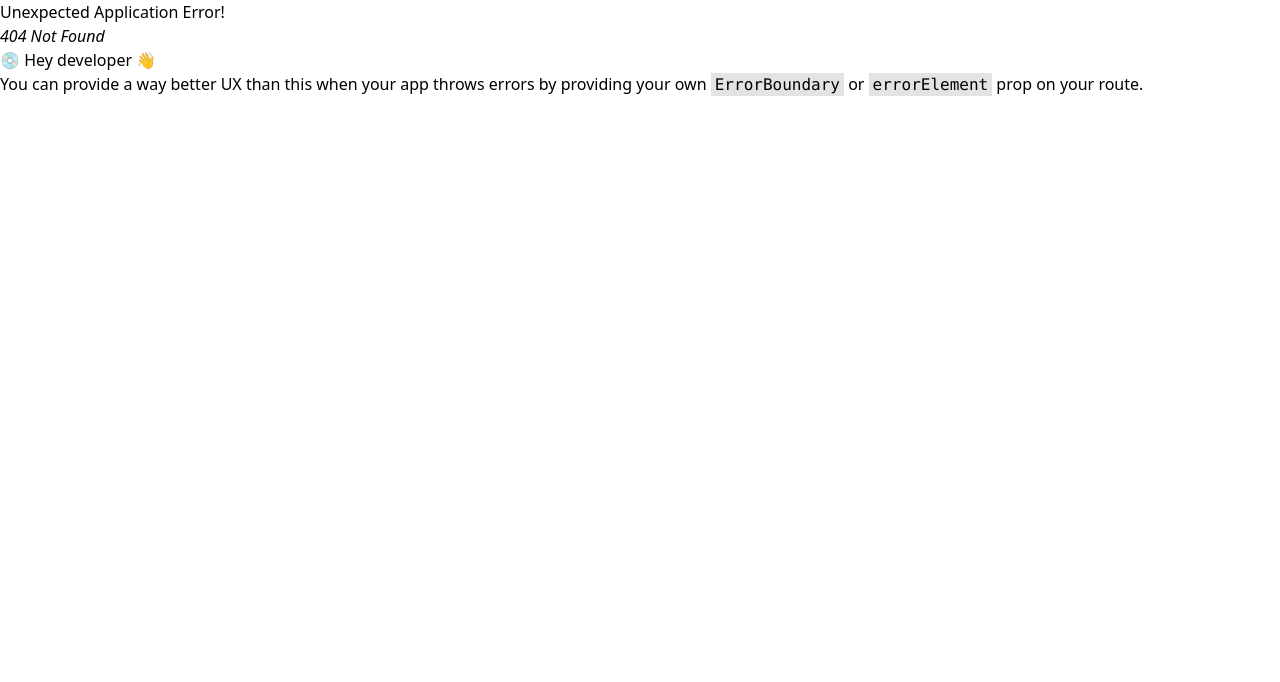
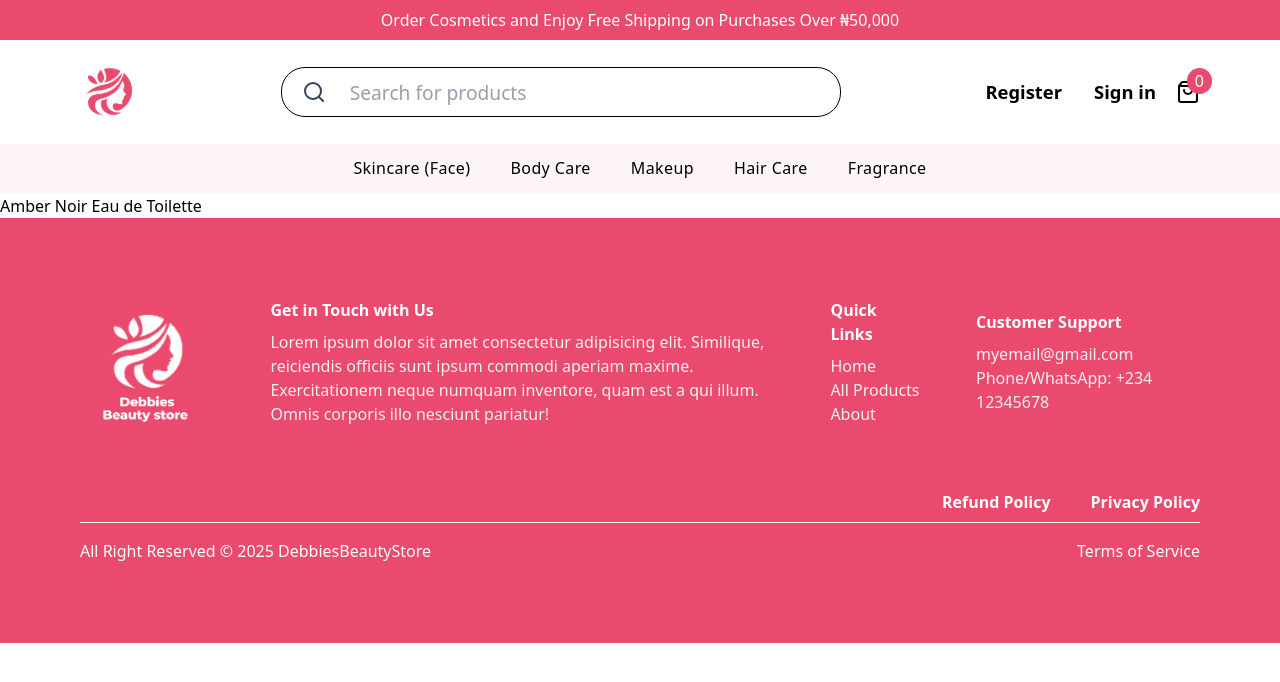
Before and after one commit to Jacbfrancis/debbies-beauty-store, a React (Vite) app: page /product/Amber-Noir-Eau-de-Toilette in a window 1280 px wide. Before the commit this address had no page. Shown: the top 682 px of the page. Built offline with nearby package versions, Linux system fonts and the light colour scheme.

Commit message:
implemented productDetails route

```diff
--- a/src/ProductsArray.jsx
+++ b/src/ProductsArray.jsx
@@ -2,6 +2,7 @@ export const products = [
   {
     id: "1",
     productName: "Rose Water Hydrating Face Mist",
+    slug: "Rose-Water-Hydrating-Face-Mist",
     productImage: "/images/productEx4.png",
     brand: "Botanical Glow",
     category: "Skincare (Face)",
@@ -12,6 +13,7 @@ export const products = [
   {
     id: "2",
     productName: "Velvet Matte Lipstick",
+    slug: "Velvet-Matte-Lipstick",
     productImage: "/images/productEx2.png",
     brand: "LuxeCharm",
     category: "Makeup",
@@ -22,6 +24,7 @@ export const products = [
   {
     id: "3",
     productName: "Argan Oil Repair Hair Serum",
+    slug: "Argan-Oil-Repair-Hair-Serum",
     productImage: "/images/productEx3.png",
     brand: "SilkEssence",
     category: "Hair Care",
@@ -32,6 +35,7 @@ export const products = [
   {
     id: "4",
     productName: "Soothing Aloe Vera Gel",
+    slug: "Soothing-Aloe-Vera-Gel",
     productImage: "/images/productEx.png",
     brand: "PureRadiance",
     category: "Skincare (Face)",
@@ -42,6 +46,7 @@ export const products = [
   {
     id: "5",
     productName: "Lavender Shea Body Lotion",
+    slug: "Lavender-Shea-Body-Lotion",
     productImage: "/images/productEx5.png",
     brand: "CalmNest",
     category: "Body Care",
@@ -52,6 +57,7 @@ export const products = [
   {
     id: "6",
     productName: "Coconut Moisture Hair Mask",
+    slug: "Coconut-Moisture-Hair-Mask",
     productImage: "/images/productEx7.png",
     brand: "TropiSilk",
     category: "Hair Care",
@@ -62,6 +68,7 @@ export const products = [
   {
     id: "7",
     productName: "Citrus Refresh Body Wash",
+    slug: "Citrus-Refresh-Body-Wash",
     productImage: "/images/productEx7.png",
     brand: "FreshAura",
     category: "Body Care",
@@ -72,6 +79,7 @@ export const products = [
   {
     id: "8",
     productName: "Radiant Glow Highlighter Palette",
+    slug: "Radiant-Glow-Highlighter-Palette",
     productImage: "/images/productEx8.png",
     brand: "GlamVibe",
     category: "Makeup",
@@ -82,6 +90,7 @@ export const products = [
   {
     id: "9",
     productName: "Refreshing Green Tea Toner",
+    slug: "Refreshing-Green-Tea-Toner",
     productImage: "/images/productEx6.png",
     brand: "Leaf&Bloom",
     category: "Skincare (Face)",
@@ -92,6 +101,7 @@ export const products = [
   {
     id: "10",
     productName: "Soft Touch Beauty Blender",
+    slug: "Soft-Touch-Beauty-Blender",
     productImage: "/images/productEx2.png",
     brand: "Blendify",
     category: "Beauty Tools",
@@ -102,6 +112,7 @@ export const products = [
   {
     id: "11",
     productName: "Silky Night Repair Face Cream",
+    slug: "Silky-Night-Repair-Face-Cream",
     productImage: "/images/productEx3.png",
     brand: "MoonDew",
     category: "Skincare (Face)",
@@ -112,6 +123,7 @@ export const products = [
   {
     id: "12",
     productName: "Berry Tint Lip Balm",
+    slug: "Berry-Tint-Lip-Balm",
     productImage: "/images/productEx5.png",
     brand: "SweetLips",
     category: "Makeup",
@@ -122,6 +134,7 @@ export const products = [
   {
     id: "13",
     productName: "Nourish & Shine Hair Oil",
+    slug: "Nourish-&-Shine-Hair-Oil",
     productImage: "/images/productEx8.png",
     brand: "GlowStrand",
     category: "Hair Care",
@@ -132,6 +145,7 @@ export const products = [
   {
     id: "14",
     productName: "Vanilla Orchid Body Butter",
+    slug: "Vanilla-Orchid-Body-Butter",
     productImage: "/images/productEx6.png",
     brand: "SilkWhip",
     category: "Body Care",
@@ -142,6 +156,7 @@ export const products = [
   {
     id: "15",
     productName: "Blossom Breeze Eau de Parfum",
+    slug: "Blossom-Breeze-Eau-de-Parfum",
     productImage: "/images/productEx7.png",
     brand: "Scentelier",
     category: "Fragrance",
@@ -152,6 +167,7 @@ export const products = [
   {
     id: "16",
     productName: "Amber Wood Perfume Mist",
+    slug: "Amber-Wood-Perfume-Mist",
     productImage: "/images/productEx8.png",
     brand: "MystiScents",
     category: "Fragrance",
@@ -162,6 +178,7 @@ export const products = [
   {
     id: "17",
     productName: "Precision Brow Pencil",
+    slug: "Precision-Brow-Pencil",
     productImage: "/images/productEx7.png",
     brand: "ArchCraft",
     category: "Makeup",
@@ -172,6 +189,7 @@ export const products = [
   {
     id: "18",
     productName: "Hydrating Sheet Mask Set",
+    slug: "Hydrating-Sheet-Mask-Set",
     productImage: "/images/productEx.png",
     brand: "AquaBloom",
     category: "Skincare (Face)",
@@ -182,6 +200,7 @@ export const products = [
   {
     id: "19",
     productName: "Classic Paddle Hair Brush",
+    slug: "Classic-Paddle-Hair-Brush",
     productImage: "/images/productEx2.png",
     brand: "TameTress",
     category: "Fragrance",
@@ -192,6 +211,7 @@ export const products = [
   {
     id: "20",
     productName: "Rose Gold Eyelash Curler",
+    slug: "Rose-Gold-Eyelash-Curler",
     productImage: "/images/productEx2.png",
     brand: "LashLuxe",
     category: "Beauty Tools",
@@ -202,6 +222,7 @@ export const products = [
   {
     id: "21",
     productName: "HydraGlow Vitamin C Serum",
+    slug: "HydraGlow-Vitamin-C-Serum",
     productImage: "/images/productEx3.png",
     brand: "LumiSkin",
     category: "Skincare (Face)",
@@ -212,6 +233,7 @@ export const products = [
   {
     id: "22",
     productName: "Velvet Finish Setting Spray",
+    slug: "Velvet-Finish-Setting-Spray",
     productImage: "/images/productEx4.png",
     brand: "GlowFix",
     category: "Makeup",
@@ -222,6 +244,7 @@ export const products = [
   {
     id: "23",
     productName: "Keratin Smooth Shampoo",
+    slug: "Keratin-Smooth-Shampoo",
     productImage: "/images/productEx5.png",
     brand: "SilkTreat",
     category: "Hair Care",
@@ -232,6 +255,7 @@ export const products = [
   {
     id: "24",
     productName: "Vanilla Bean Body Scrub",
+    slug: "Vanilla-Bean-Body-Scrub",
     productImage: "/images/productEx6.png",
     brand: "SugarBloom",
     category: "Body Care",
@@ -242,6 +266,7 @@ export const products = [
   {
     id: "25",
     productName: "Precision Contour Brush",
+    slug: "Precision-Contour-Brush",
     productImage: "/images/productEx7.png",
     brand: "Blendify",
     category: "Fragrance",
@@ -252,6 +277,7 @@ export const products = [
   {
     id: "26",
     productName: "Peony Dream Eau de Parfum",
+    slug: "Peony-Dream-Eau-de-Parfum",
     productImage: "/images/productEx8.png",
     brand: "AromaLuxe",
     category: "Fragrance",
@@ -262,6 +288,7 @@ export const products = [
   {
     id: "27",
     productName: "Charcoal Detox Clay Mask",
+    slug: "Charcoal-Detox-Clay-Mask",
     productImage: "/images/productEx2.png",
     brand: "PureZen",
     category: "Skincare (Face)",
@@ -272,6 +299,7 @@ export const products = [
   {
     id: "28",
     productName: "Creamy Nude Lip Gloss",
+    slug: "Creamy-Nude-Lip-Gloss",
     productImage: "/images/productEx3.png",
     brand: "LushTint",
     category: "Makeup",
@@ -282,6 +310,7 @@ export const products = [
   {
     id: "29",
     productName: "Coconut Curl Defining Cream",
+    slug: "Coconut-Curl-Defining-Cream",
     productImage: "/images/productEx.png",
     brand: "WaveMuse",
     category: "Hair Care",
@@ -292,6 +321,7 @@ export const products = [
   {
     id: "30",
     productName: "Honey Almond Body Oil",
+    slug: "Honey-Almond-Body-Oil",
     productImage: "/images/productEx.png",
     brand: "NaturaBliss",
     category: "Body Care",
@@ -302,6 +332,7 @@ export const products = [
   {
     id: "31",
     productName: "Rose Quartz Facial Roller",
+    slug: "Rose-Quartz-Facial-Roller",
     productImage: "/images/productEx4.png",
     brand: "GlowStone",
     category: "Hair Care",
@@ -312,6 +343,7 @@ export const products = [
   {
     id: "32",
     productName: "Midnight Oud Perfume Mist",
+    slug: "Midnight-Oud-Perfume-Mist",
     productImage: "/images/productEx5.png",
     brand: "NoirEssence",
     category: "Fragrance",
@@ -322,6 +354,7 @@ export const products = [
   {
     id: "33",
     productName: "Daily Hydration Face Moisturizer",
+    slug: "Daily-Hydration-Face-Moisturizer",
     productImage: "/images/productEx6.png",
     brand: "AquaLeaf",
     category: "Skincare (Face)",
@@ -332,6 +365,7 @@ export const products = [
   {
     id: "34",
     productName: "Satin Finish Foundation",
+    slug: "Satin-Finish-Foundation",
     productImage: "/images/productEx7.png",
     brand: "VelviTone",
     category: "Makeup",
@@ -342,6 +376,7 @@ export const products = [
   {
     id: "35",
     productName: "Avocado Repair Hair Mask",
+    slug: "Avocado-Repair-Hair-Mask",
     productImage: "/images/productEx8.png",
     brand: "NutriSilk",
     category: "Hair Care",
@@ -352,6 +387,7 @@ export const products = [
   {
     id: "36",
     productName: "Tropical Breeze Shower Gel",
+    slug: "Tropical-Breeze-Shower-Gel",
     productImage: "/images/productEx.png",
     brand: "OceanMist",
     category: "Body Care",
@@ -362,6 +398,7 @@ export const products = [
   {
     id: "37",
     productName: "Soft Blend Makeup Sponge Set",
+    slug: "Soft-Blend-Makeup-Sponge-Set",
     productImage: "/images/productEx2.png",
     brand: "ProBlend",
     category: "Beauty Tools",
@@ -372,6 +409,7 @@ export const products = [
   {
     id: "38",
     productName: "Amber Noir Eau de Toilette",
+    slug: "Amber-Noir-Eau-de-Toilette",
     productImage: "/images/productEx3.png",
     brand: "VelvetAura",
     category: "Fragrance",
@@ -382,6 +420,7 @@ export const products = [
   {
     id: "39",
     productName: "Green Clay Purifying Mask",
+    slug: "Green-Clay-Purifying-Mask",
     productImage: "/images/productEx4.png",
     brand: "EarthGlow",
     category: "Skincare (Face)",
@@ -392,6 +431,7 @@ export const products = [
   {
     id: "40",
     productName: "Tint & Glow BB Cream",
+    slug: "Tint-&-Glow-BB-Cream",
     productImage: "/images/productEx5.png",
     brand: "SkinMuse",
     category: "Makeup",
@@ -402,6 +442,7 @@ export const products = [
   {
     id: "41",
     productName: "Caffeine Infused Eye Cream",
+    slug: "Caffeine-Infused-Eye-Cream",
     productImage: "/images/productEx6.png",
     brand: "BrightEyes",
     category: "Skincare (Face)",
@@ -412,6 +453,7 @@ export const products = [
   {
     id: "42",
     productName: "Sheer Blush Compact",
+    slug: "Sheer-Blush-Compact",
     productImage: "/images/productEx7.png",
     brand: "RosyHue",
     category: "Makeup",
@@ -422,6 +464,7 @@ export const products = [
   {
     id: "43",
     productName: "Mint & Tea Tree Scalp Scrub",
+    slug: "Mint-&-Tea-Tree-Scalp-Scrub",
     productImage: "/images/productEx8.png",
     brand: "ScalpPure",
     category: "Hair Care",
@@ -432,6 +475,7 @@ export const products = [
   {
     id: "44",
     productName: "Whipped Shea Body Soufflé",
+    slug: "Whipped=Shea-Body-Soufflé",
     productImage: "/images/productEx.png",
     brand: "VelvaSkin",
     category: "Body Care",
@@ -442,6 +486,7 @@ export const products = [
   {
     id: "45",
     productName: "Dual-Ended Eyeshadow Brush",
+    slug: "Dual-Ended-Eyeshadow-Brush",
     productImage: "/images/productEx.png",
     brand: "Blendistry",
     category: "Hair Care",
@@ -452,6 +497,7 @@ export const products = [
   {
     id: "46",
     productName: "Citrus Bloom Perfume Oil",
+    slug: "Citrus-Bloom-Perfume-Oil",
     productImage: "/images/productEx.png",
     brand: "Essenza",
     category: "Fragrance",
@@ -462,6 +508,7 @@ export const products = [
   {
     id: "47",
     productName: "Hydra Balance Face Toner",
+    slug: "Hydra-Balance-Face-Toner",
     productImage: "/images/productEx.png",
     brand: "PureTone",
     category: "Skincare (Face)",
@@ -472,6 +519,7 @@ export const products = [
   {
     id: "48",
     productName: "Luminous Cream Concealer",
+    slug: "Luminous-Cream-Concealer",
     productImage: "/images/productEx.png",
     brand: "BrightVeil",
     category: "Makeup",
@@ -482,6 +530,7 @@ export const products = [
   {
     id: "49",
     productName: "Argan & Shea Repair Conditioner",
+    slug: "Argan-&-Shea-Repair-Conditioner",
     productImage: "/images/productEx.png",
     brand: "HydraStrand",
     category: "Hair Care",
@@ -492,6 +541,7 @@ export const products = [
   {
     id: "50",
     productName: "Cocoa Bliss Hand Cream",
+    slug: "Cocoa-Bliss-Hand-Cream",
     productImage: "/images/productEx.png",
     brand: "SoftPetal",
     category: "Body Care",
--- a/src/components/CartMenu.jsx
+++ b/src/components/CartMenu.jsx
@@ -7,9 +7,7 @@ import CartItems from "./CartItems";
 
 function CartMenu() {
   const closeCartMenu = useCartMenu((state) => state.closeCartMenu);
-
   const cart = useCart((state) => state.cart);
-  console.log(cart);
 
   return (
     <motion.div
--- a/src/components/ProductCard.jsx
+++ b/src/components/ProductCard.jsx
@@ -4,6 +4,7 @@ import toast, { Toaster } from "react-hot-toast";
 import { useQuickView } from "../store/useQuickViewStore";
 import { useCurrentProduct } from "../store/useCurrentProductSrore";
 import { useCart } from "../store/useCart";
+import { Link } from "react-router-dom";
 
 function ProductCard({ product, currentIndex, index }) {
   const setCurrentProduct = useCurrentProduct(
@@ -27,7 +28,6 @@ function ProductCard({ product, currentIndex, index }) {
       });
     }
   }
-
   return (
     <>
       <Toaster />
@@ -63,6 +63,7 @@ function ProductCard({ product, currentIndex, index }) {
             </svg>
           </motion.span>
         </div>
+        <Link to={`/product/${product.slug}`}>
           <span className="p-4 lg:p-8 block">
             <motion.img
               initial={{ scale: 1 }}
@@ -72,6 +73,7 @@ function ProductCard({ product, currentIndex, index }) {
               alt=""
             />
           </span>
+        </Link>
         <motion.button
           initial={{ opacity: 0, y: 20 }}
           animate={
@@ -92,12 +94,14 @@ function ProductCard({ product, currentIndex, index }) {
           Quick Cart
         </button>
       </div>
+      <Link to={`/product/${product.slug}`}>
         <div className="mx-auto mt-5 mb-4">
           <p className="font-semibold hover:text-[#e94a6d]">
             {product.productName}
           </p>
           <p className="text-gray-700 text-[1.2rem]">₦ {product.price}</p>
         </div>
+      </Link>
     </>
   );
 }
--- /dev/null
+++ b/src/pages/ProductDetailsPage.jsx
@@ -0,0 +1,16 @@
+import { useParams } from "react-router-dom";
+import { products } from "../ProductsArray";
+
+function ProductDetailsPage() {
+  const { slug } = useParams();
+
+  const currentProduct = products.find((product) => product.slug === slug);
+
+  return (
+    <div>
+      <p>{currentProduct.productName}</p>
+    </div>
+  );
+}
+
+export default ProductDetailsPage;
--- a/src/pages/SearchResultsPage.jsx
+++ b/src/pages/SearchResultsPage.jsx
@@ -1,6 +1,4 @@
-import CategoryHeader from "../components/CategoryHeader";
 import CustomerAssurance from "../components/CustomerAssurance";
-import ProductListing from "../components/ProductListing";
 import QuickView from "../components/QuickView";
 import SearchResults from "../components/SearchResults";
 import { useQuickView } from "../store/useQuickViewStore";
--- a/src/routes.jsx
+++ b/src/routes.jsx
@@ -2,6 +2,7 @@ import MainLayout from "./components/MainLayout";
 import Homepage from "./pages/Homepage";
 import CategoriesPage from "./pages/CategoriesPage";
 import SearchResultsPage from "./pages/SearchResultsPage";
+import ProductDetailsPage from "./pages/ProductDetailsPage";
 
 export const routes = [
   {
@@ -11,6 +12,7 @@ export const routes = [
       { index: true, element: <Homepage /> },
       { path: "/categories/:category", element: <CategoriesPage /> },
       { path: "/search", element: <SearchResultsPage /> },
+      { path: "/product/:slug", element: <ProductDetailsPage /> },
     ],
   },
 ];
```
Lines whose indentation alone changed are shown as unchanged.
